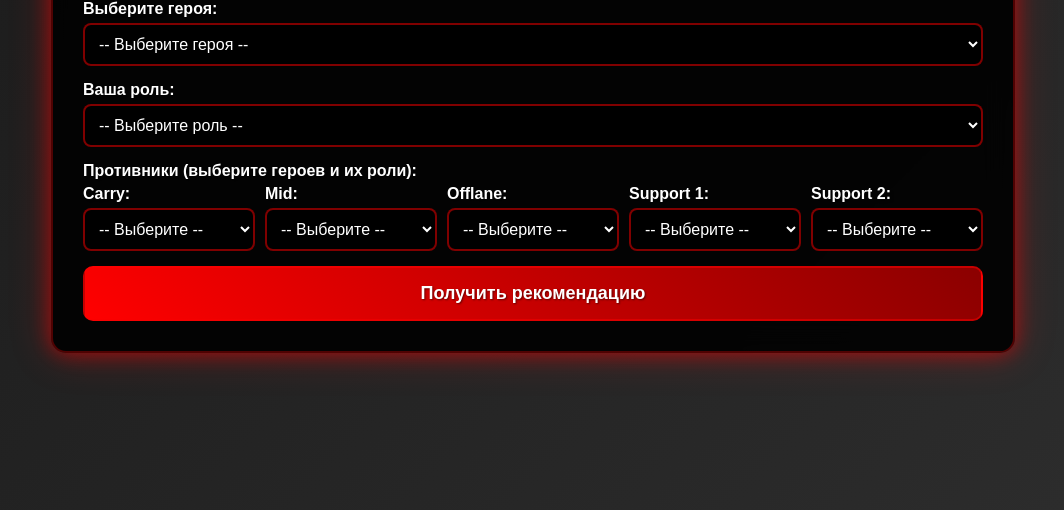
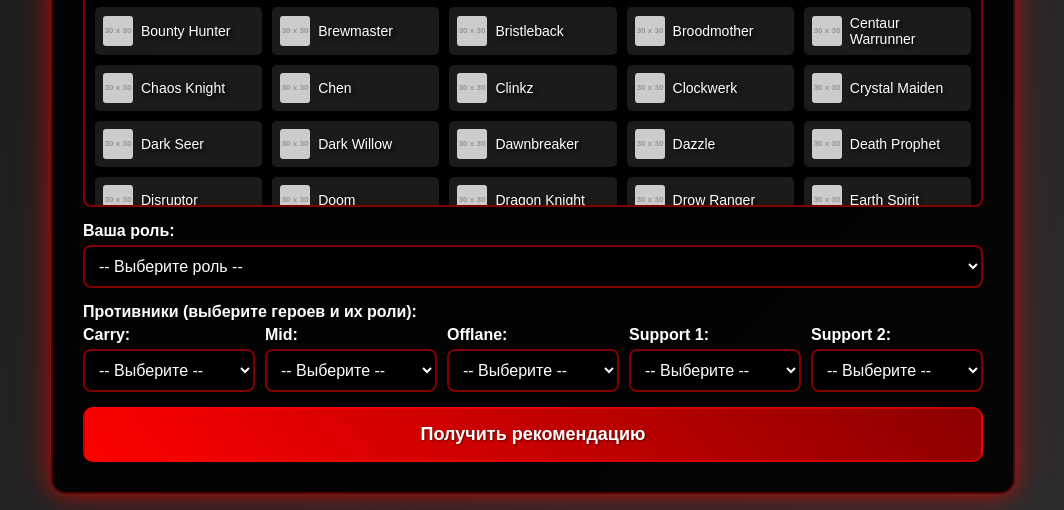
Before and after one commit to potec103/dota-build-recommender, a plain HTML site: page index.html in a window 1280 px wide. Shown: the part 290-800 px from the top of the page, without its empty margins (107-1171 px from the left). Drawn offline with Linux system fonts and the light colour scheme; placeholder pictures from the web are drawn by us.

Commit message:
Add hero selection with icons in grid layout

```diff
--- a/index.html
+++ b/index.html
@@ -12,9 +12,9 @@
         <form id="build-form">
             <div class="form-group">
                 <label for="hero">Выберите героя:</label>
-                <select id="hero" required>
+                <div id="hero-list" class="hero-list">
                     <!-- Герои будут добавлены через JavaScript -->
-                </select>
+                </div>
             </div>
             <div class="form-group">
                 <label for="role">Ваша роль:</label>
--- a/script.js
+++ b/script.js
@@ -128,27 +128,55 @@ const heroes = [
 
 // Заполнение селекторов героями
 function populateHeroes() {
-    const heroSelect = document.getElementById('hero');
+    const heroList = document.getElementById('hero-list');
     const enemySelects = ['enemy-carry', 'enemy-mid', 'enemy-offlane', 'enemy-support1', 'enemy-support2'];
 
     // Очищаем селекторы перед заполнением
-    heroSelect.innerHTML = '<option value="">-- Выберите героя --</option>';
+    heroList.innerHTML = '';
     enemySelects.forEach(selectId => {
         const select = document.getElementById(selectId);
         select.innerHTML = '<option value="">-- Выберите --</option>';
     });
 
+    let selectedHero = null;
+
     heroes.forEach(hero => {
+        // Создаем элемент для списка героев
+        const heroItem = document.createElement('div');
+        heroItem.className = 'hero-item';
+        heroItem.innerHTML = `
+            <img src="${hero.icon || 'https://via.placeholder.com/30x30?text=?'} " alt="${hero.name}" class="hero-icon">
+            <span class="hero-name">${hero.name}</span>
+        `;
+        heroItem.addEventListener('click', () => {
+            // Убираем выделение с предыдущего
+            if (selectedHero) {
+                selectedHero.classList.remove('selected');
+            }
+            // Выделяем текущего
+            heroItem.classList.add('selected');
+            selectedHero = heroItem;
+            // Сохраняем выбранного героя
+            document.getElementById('hero').value = hero.id;
+        });
+        heroList.appendChild(heroItem);
+
+        // Создаем опции для селекторов противника
         const option = document.createElement('option');
         option.value = hero.id;
-        option.textContent = hero.name; // Используем textContent для простоты, иконки не работают в option
-        heroSelect.appendChild(option);
-
+        option.textContent = hero.name;
         enemySelects.forEach(selectId => {
             const enemyOption = option.cloneNode(true);
             document.getElementById(selectId).appendChild(enemyOption);
         });
     });
+
+    // Скрытый input для героя
+    const hiddenHeroInput = document.createElement('input');
+    hiddenHeroInput.type = 'hidden';
+    hiddenHeroInput.id = 'hero';
+    hiddenHeroInput.required = true;
+    heroList.appendChild(hiddenHeroInput);
 }
 
 // Логика рекомендаций билда
--- a/styles.css
+++ b/styles.css
@@ -110,3 +110,46 @@ select option {
     background-color: rgba(0, 0, 0, 0.9);
     color: #fff;
 }
+
+.hero-list {
+    display: grid;
+    grid-template-columns: repeat(auto-fill, minmax(150px, 1fr));
+    gap: 10px;
+    max-height: 300px;
+    overflow-y: auto;
+    border: 2px solid rgba(255, 0, 0, 0.5);
+    border-radius: 8px;
+    padding: 10px;
+    background-color: rgba(0, 0, 0, 0.7);
+}
+
+.hero-item {
+    display: flex;
+    align-items: center;
+    padding: 8px;
+    border-radius: 5px;
+    background-color: rgba(255, 255, 255, 0.1);
+    cursor: pointer;
+    transition: background-color 0.3s;
+}
+
+.hero-item:hover {
+    background-color: rgba(255, 0, 0, 0.3);
+}
+
+.hero-item.selected {
+    background-color: rgba(255, 0, 0, 0.5);
+    border: 2px solid #ff0000;
+}
+
+.hero-icon {
+    width: 30px;
+    height: 30px;
+    margin-right: 8px;
+    border-radius: 3px;
+}
+
+.hero-name {
+    color: #fff;
+    font-size: 14px;
+}
```
